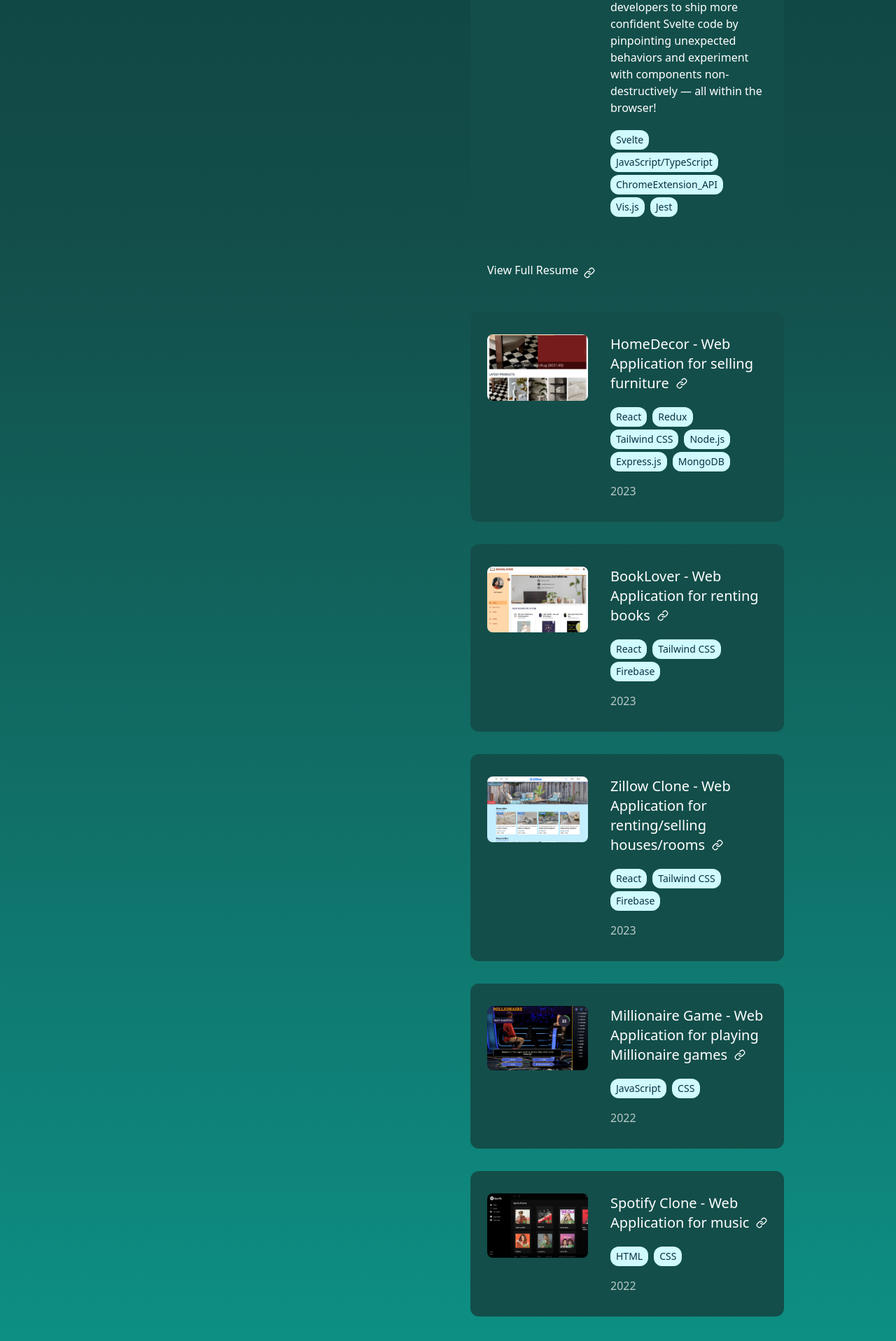
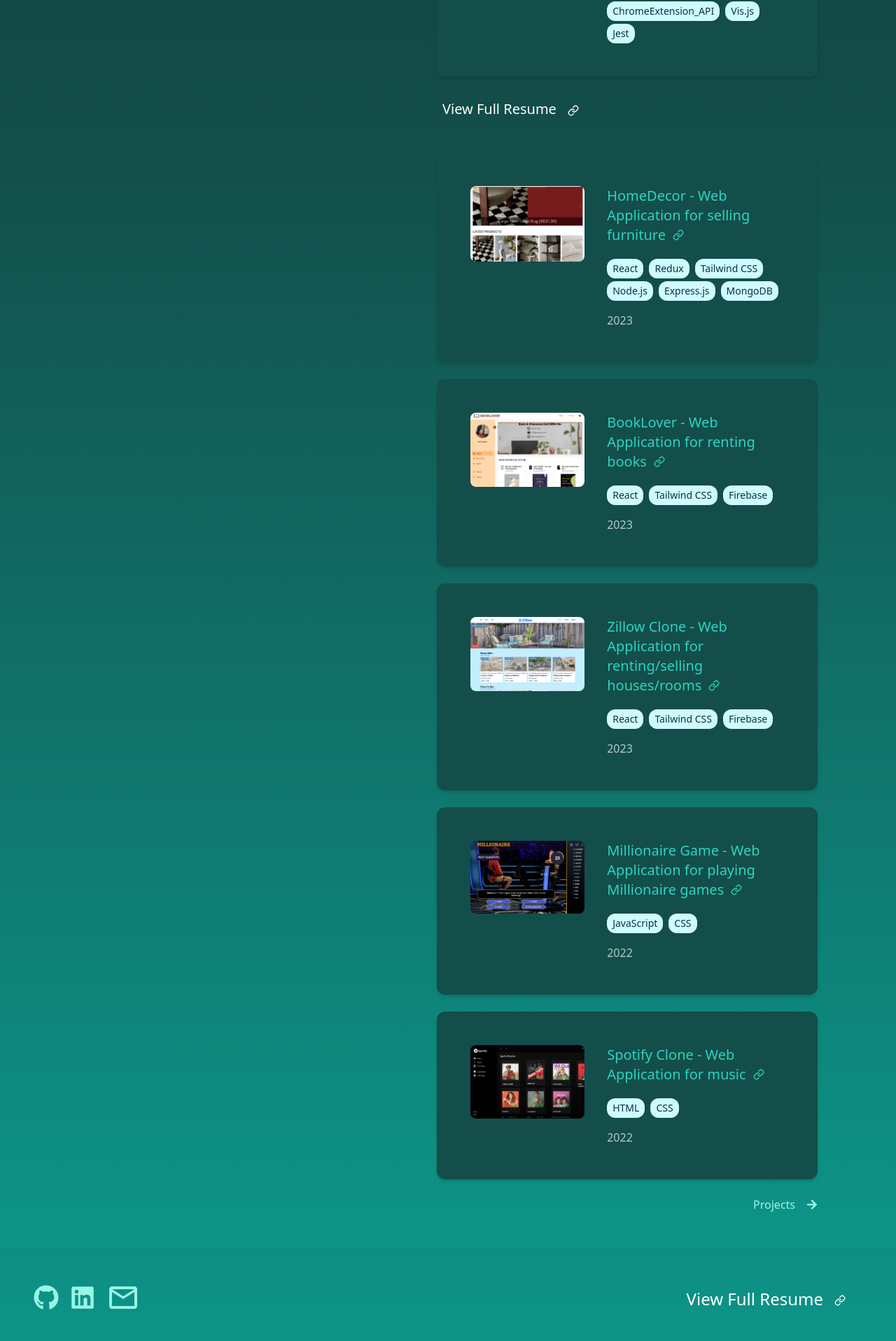
Before and after one commit to binhnguyen96html/portfolio, a React (Create React App) app: page / in a window 1280 px wide. Shown: the part 1370-3287 px from the top of the page at 70% size. Built offline with nearby package versions, Linux system fonts and the light colour scheme; what tailwindcss-gradients would draw is missing.

Commit message:
edit responsive and add shadow

```diff
--- a/src/components/Experience.jsx
+++ b/src/components/Experience.jsx
@@ -3,11 +3,11 @@
 
 const Experience = ({ expList }) => {
   return (
-    <div className="mt-24 iphone-promax:mt-12">
+    <div className="mt-24 iphone-promax:mt-12 ">
       {expList && expList.map((expItem, idx) => (
         <div
           key={idx}
-          className="md-custom:grid grid-cols-5 mb-8 px-6 py-8 rounded-xl
+          className="md-custom:grid grid-cols-5 p-12 rounded-xl shadow-md
       hover:bg-teal-900 hover:bg-opacity-50
       transition-all duration-300 delay-75 group
       lg-custom:text-xl
@@ -25,7 +25,7 @@
               <p className='text-xl font-bold'>{expItem.jobTitle}</p>
 
               <p
-                className="relative mt-4
+                className="relative mt-4 text-teal-400
               group-hover:text-cyan-200 duration-300"
               >
                 {expItem.company}
--- a/src/components/Footer.jsx
+++ b/src/components/Footer.jsx
@@ -5,17 +5,16 @@
 
 const Footer = () => {
   return (
-    <footer className="flex justify-between items-center
-    border-t w-full
-    pb-6
+    <footer className="flex justify-between items-center w-screen ml-0
+    border-t border-teal-600 pb-6 shadow-sm
     xl-custom:p-12
-    iphone-promax:pt-3 iphone-promax:px-6 ">
+    iphone-promax:pt-3 iphone-promax:px-12">
      {/* ICONS  */}
      <div
        className="text-4xl text-teal-200
        flex justify-start gap-4 items-center
        transition ease-in-out
-       xl-custom:text-5xl
+       xl-custom:text-4xl
        iphone-promax:text-2xl"
      >
        <div className="hover:text-teal-100 hover:scale-105 ">
@@ -37,7 +36,7 @@
          </a>
        </div>
        <div className="hover:text-teal-100 hover:scale-105
-       xl-custom:text-6xl
+       xl-custom:text-5xl
        iphone-promax:text-3xl">
          <a
            href="mailto:binhnguyenbiz96@gmail.com"
@@ -50,25 +49,21 @@
      </div>
 
       {/* Resume attached */}
-      <div className='mr-12'>
-         <p
-           className="relative
-         hover:translate-x-4  hover:font-bold hover:text-sky-200
-         transition ease-in-out duration-150 delay-75 group
-         xl-custom:text-3xl
-         iphone-promax:text-sm "
+         <div
+           className="mr-12 iphone-promax:mr-6
+         hover:translate-x-4 hover:font-bold hover:text-sky-200
+         transition ease-in-out duration-150 delay-75 group"
          >
-           View Full Resume
            <a
-             className="absolute mt-1 ml-2"
+             className="mt-1 ml-2 flex items-center gap-4"
              target="_blank"
              rel="noreferrer"
              href="https://drive.google.com/file/d/17vVzVLmr59X27YuNf8W9vBxh8s7PdQLS/view?usp=sharing"
            >
+            <span className='xl-custom:text-2xl iphone-promax:text-sm '>View Full Resume</span>
              <FiLink className="text-base mt-1 group-hover:translate-x-1 group-hover:-translate-y-1 group-hover:font-bold" />
            </a>
-         </p>
-       </div>
+         </div>
 
    </footer>
   )
--- a/src/components/Projects.jsx
+++ b/src/components/Projects.jsx
@@ -7,10 +7,11 @@
       {projects.map((pro, idx) => (
         <div
           key={idx}
-          className=" md-custom:grid grid-cols-5 mb-8 px-6 py-8 rounded-xl
+          className=" md-custom:grid grid-cols-5 p-12 mb-6
+           rounded-xl shadow-md
       hover:bg-teal-900 hover:bg-opacity-50
       transition-all duration-300 group
-      iphone-promax:bg-teal-900"
+      iphone-promax:bg-teal-900 "
         >
           <div className="col-span-2  sm-custom:pr-4">
             <img src={pro.img} className='group-hover:scale-105 rounded-lg' alt={pro.img}/>
@@ -19,7 +20,7 @@
           <div className="col-span-3 mt-4
           md-custom:ml-4 md-custom:mt-0">
               <p
-                className="relative text-xl
+                className="relative text-xl text-teal-400
               group-hover:text-cyan-200 duration-300">
                 {pro.description}
                 <a
--- a/src/components/ProjectsBig.jsx
+++ b/src/components/ProjectsBig.jsx
@@ -8,14 +8,14 @@
         <div
           key={idx}
           className="xl-custom:grid grid-cols-4
-          mb-8 px-48 py-8 rounded-xl
+          mx-12 mb-16 p-12 rounded-xl  shadow-xl
       hover:bg-teal-900 hover:bg-opacity-50
-      transition-all duration-300 group
-      iphone-promax:px-3"
+      transition-all duration-300 group"
         >
-          <div className="col-span-2 p-8 sm-custom:pr-4
+          <div className="col-span-2
+          sm-custom:pr-4
           iphone-promax:p-0">
-            <img src={pro.img} className='group-hover:scale-110 rounded-lg' alt={pro.img}/>
+            <img src={pro.img} className='group-hover:scale-105 rounded-lg' alt={pro.img}/>
           </div>
 
           <div className="col-span-2 mt-4 py-8 px-16
@@ -44,9 +44,9 @@
                   <span
                     key={i}
                     className="bg-cyan-100 text-cyan-950 text-xl
-                    mr-2 rounded-xl py-2 px-4 mt-4
-                    xl-custom:text-3xl
-                    iphone-promax:text-sm iphone-promax:p-2"
+                    mr-2 rounded-xl py-1 px-6 mt-4
+                    xl-custom:text-2xl
+                    iphone-promax:text-sm"
                   >
                     {s}
                   </span>
--- a/src/pages/Homepage.jsx
+++ b/src/pages/Homepage.jsx
@@ -10,7 +10,7 @@
 // import { Element, Link } from 'react-scroll';
 // import {  Link } from 'react-router-dom';
 import { Element, Link as ScrollLink } from 'react-scroll';
-import { Link} from 'react-router-dom';
+import { Link } from 'react-router-dom';
 import Footer from '../components/Footer';
 
 const Homepage = () => {
@@ -203,8 +203,10 @@
                 <FaLinkedin />
               </a>
             </div>
-            <div className="hover:text-teal-100 hover:scale-105 text-5xl
-            iphone-promax:text-3xl">
+            <div
+              className="hover:text-teal-100 hover:scale-105 text-5xl
+            iphone-promax:text-3xl"
+            >
               <a
                 href="mailto:binhnguyenbiz96@gmail.com"
                 target="_blank"
@@ -219,7 +221,6 @@
         {/* RIGHT DIV */}
         <div
           className="xl-custom:col-span-3 p-12
-        lg-custom:pt-0 lg-custom:m-12
         sm-custom:px-28"
         >
           {/* ABOUT  */}
@@ -266,22 +267,22 @@
           </Element>
 
           {/* Resume attached */}
-          <div className="mt-8">
-            <p
-              className="relative pl-6
-            hover:translate-x-4  hover:font-bold hover:text-sky-200
+          <div
+            className="mt-8
+         hover:translate-x-4 hover:font-bold hover:text-sky-200
          transition ease-in-out duration-150 delay-75 group"
           >
-              View Full Resume
             <a
-                className="absolute mt-1 ml-2"
+              className="mt-1 ml-2 flex items-center gap-4"
               target="_blank"
               rel="noreferrer"
               href="https://drive.google.com/file/d/17vVzVLmr59X27YuNf8W9vBxh8s7PdQLS/view?usp=sharing"
             >
+              <span className="xl-custom:text-xl iphone-promax:text-sm ">
+                View Full Resume
+              </span>
               <FiLink className="text-base mt-1 group-hover:translate-x-1 group-hover:-translate-y-1 group-hover:font-bold" />
             </a>
-            </p>
           </div>
 
           {/* PROJECT  */}
@@ -296,7 +297,7 @@
               duration-150 delay-75 transition-colos"
             >
               <p>Projects</p>
-              <FaArrowRight className='group-hover:translate-x-1'/>
+              <FaArrowRight className="group-hover:translate-x-1" />
             </div>
           </Link>
         </div>
--- a/src/pages/ProjectsPage.jsx
+++ b/src/pages/ProjectsPage.jsx
@@ -15,11 +15,10 @@
         className="bg-gray-300 transition-colors duration-500
         overflow-y-auto max-h-screen scrollbar-thin
     bg-gradient-to-b from-teal-950  via-teal-900  to-teal-600
-    text-white relative
-    iphone-promax:px-12"
+    text-white relative"
       >
         <div
-          className=" sticky top-20 left-2 text-4xl text-teal-200 text-opacity-50
+          className=" sticky top-10 left-2 text-4xl text-teal-200 text-opacity-50 px-24
            flex justify-between gap-4 items-center
           transition ease-in-out
           iphone-promax:text-2xl iphone-promax:my-6"
@@ -33,9 +32,8 @@
             >
              <Link to='/'>
              <IoChevronBackCircleOutline
-             className='text-5xl i
-             xl-custom:text-5xl
-             phone-promax:text-2xl' />
+             className='text-4xl
+             xl-custom:text-5xl' />
              </Link>
 
             </a>
@@ -87,13 +85,12 @@
         </div>
 
         {/* 1st DIV */}
-        <div className="mb-16">
+        <div className="">
           <div>
-            <h1 className="font-extrabold leading-[200px]
-            xl-custom:text-8xl text-center
-            iphone-promax:text-4xl iphone-promax:mt-24">
-              <span className="bg-clip-text text-transparent bg-gradient-to-r from-teal-100 to-sky-300
-              ">
+            <h1 className="font-extrabold text-4xl mt-16 mb-6 text-center
+            sm-custom:mb-16 sm-custom:mt-0
+            xl-custom:text-8xl">
+              <span className="bg-clip-text text-transparent bg-gradient-to-r from-teal-100 to-sky-300">
                 MY PROJECTS
               </span>
             </h1>
@@ -109,7 +106,9 @@
        <ProjectsBig projects={projects} />
        </div>
 
+
        <Footer />
+
       </div>
     </>
   );
--- a/tailwind.config.js
+++ b/tailwind.config.js
@@ -3,6 +3,9 @@
   content: ["./src/**/*.{html,js,jsx}"],
   theme: {
     extend: {
+      borderWidth: {
+        '1px': '1px',
+      },
       height: {
         "100vh": '100vh',
         "60px": '60px',
```
Lines whose indentation alone changed are shown as unchanged.
